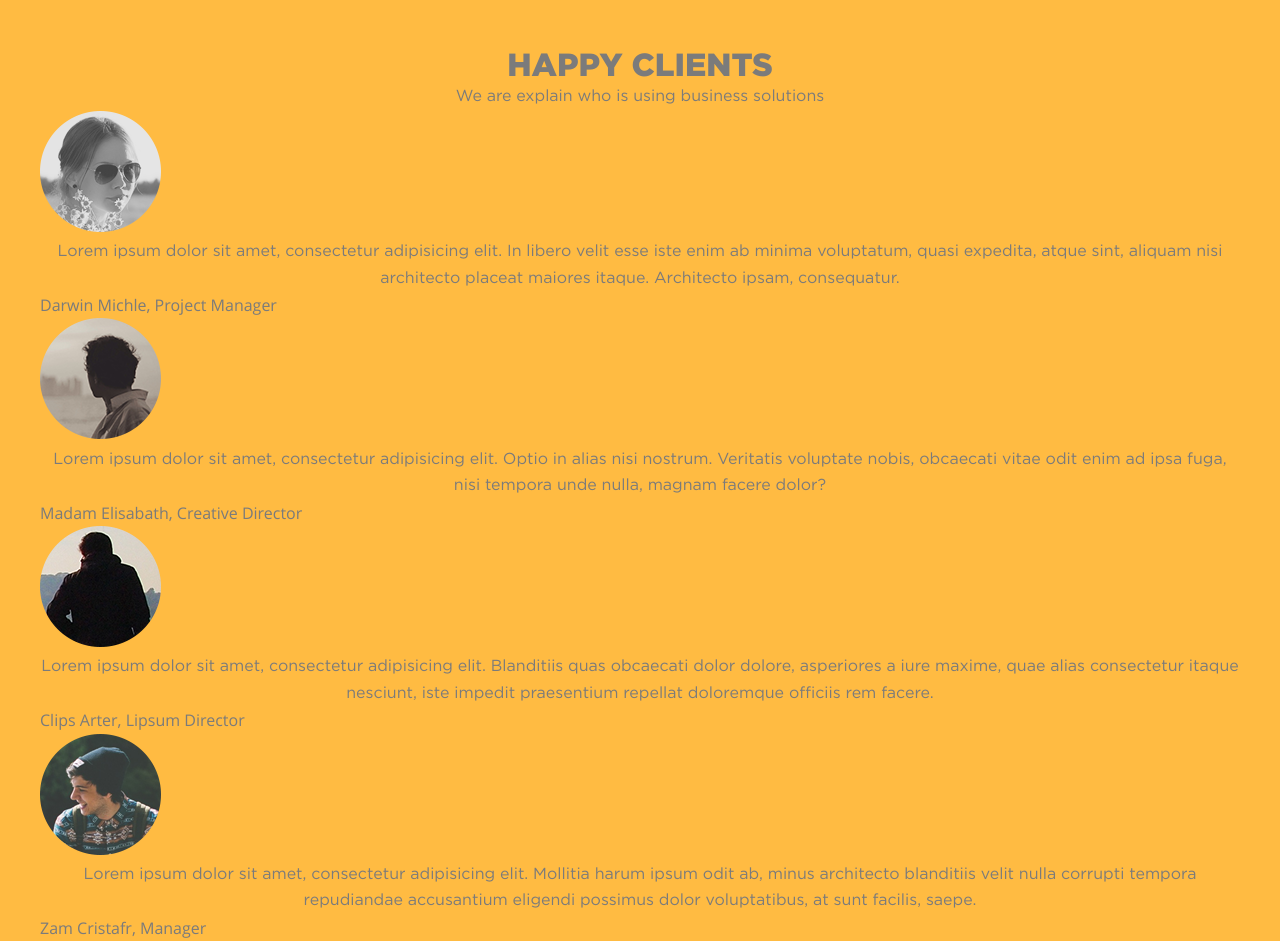
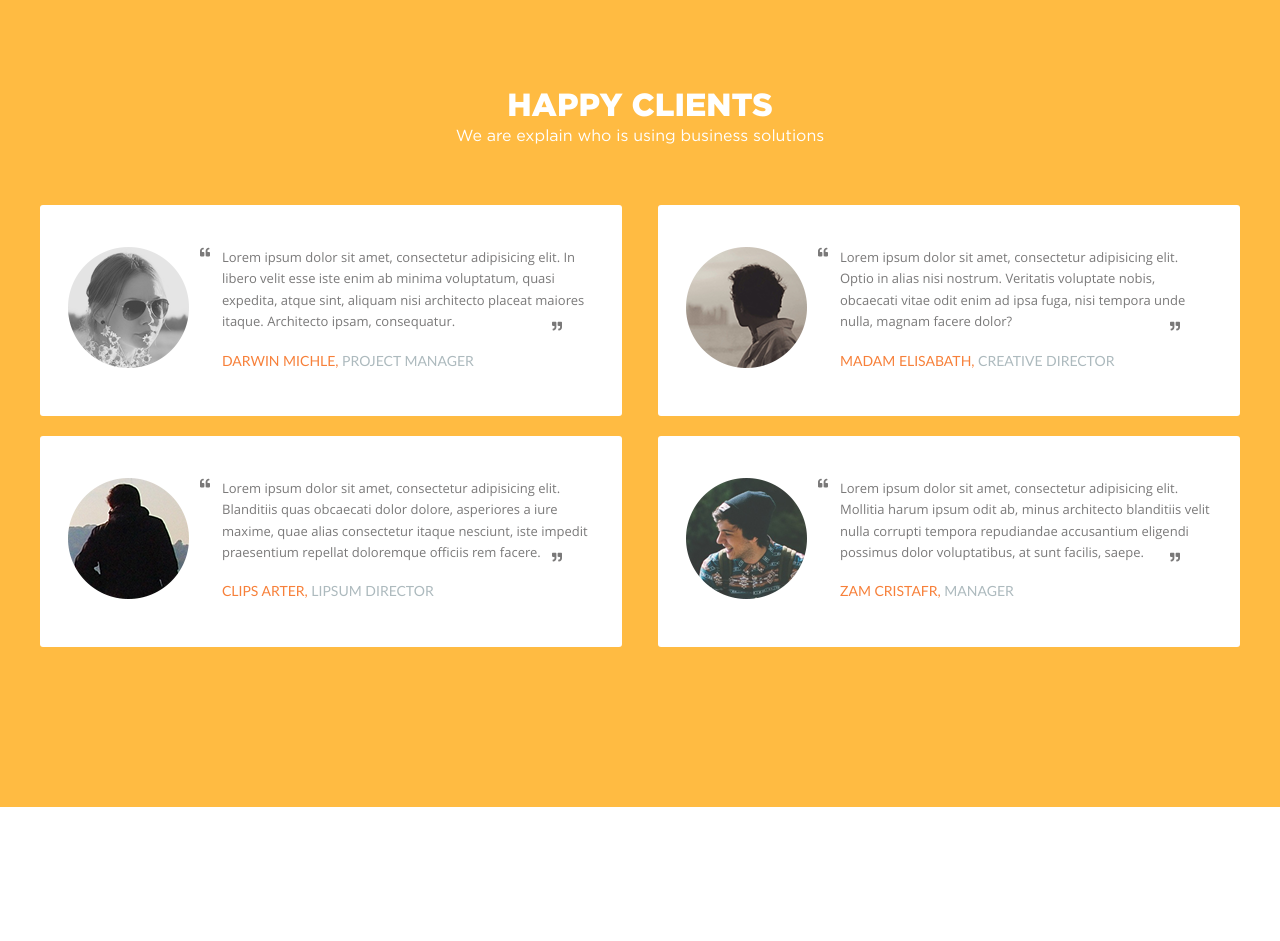
Before and after one commit to igorChechura/project-1, a website: page app/index.html in a window 1280 px wide. Shown: the part 4200-5141 px from the top of the page. After the commit the page ends 5007 px from the top, so only its background shows below. Drawn offline with Linux system fonts and the light colour scheme.

Commit message:
Finished Clients section

```diff
--- a/app/index.html
+++ b/app/index.html
@@ -202,26 +202,34 @@
 		<div class="wrapper">
 			<h2>Happy Clients</h2>
 			<p>We are explain who is using business solutions</p>
-			<div class="review grid">
+			<div class="clients-content grid">
 				<div class="item">
 					<img src="img/review-1.png" alt="">
+					<i class="fas fa-quote-left"></i>
 					<p>Lorem ipsum dolor sit amet, consectetur adipisicing elit. In libero velit esse iste enim ab minima voluptatum, quasi expedita, atque sint, aliquam nisi architecto placeat maiores itaque. Architecto ipsam, consequatur.</p>
-					<span>Darwin Michle, Project Manager</span>
+					<i class="fas fa-quote-right"></i>
+					<p class="author"><span>Darwin Michle,</span> Project Manager</p>
 				</div>
 				<div class="item">
 					<img src="img/review-2.png" alt="">
+					<i class="fas fa-quote-left"></i>
 					<p>Lorem ipsum dolor sit amet, consectetur adipisicing elit. Optio in alias nisi nostrum. Veritatis voluptate nobis, obcaecati vitae odit enim ad ipsa fuga, nisi tempora unde nulla, magnam facere dolor?</p>
-					<span>Madam Elisabath, Creative Director</span>
+					<i class="fas fa-quote-right"></i>
+					<p class="author"><span>Madam Elisabath,</span> Creative Director</p>
 				</div>
 				<div class="item">
 					<img src="img/review-3.png" alt="">
+					<i class="fas fa-quote-left"></i>
 					<p>Lorem ipsum dolor sit amet, consectetur adipisicing elit. Blanditiis quas obcaecati dolor dolore, asperiores a iure maxime, quae alias consectetur itaque nesciunt, iste impedit praesentium repellat doloremque officiis rem facere.</p>
-					<span>Clips Arter, Lipsum Director</span>
+					<i class="fas fa-quote-right"></i>
+					<p class="author"><span>Clips Arter,</span> Lipsum Director</p>
 				</div>
 				<div class="item">
 					<img src="img/review-4.png" alt="">
+					<i class="fas fa-quote-left"></i>
 					<p>Lorem ipsum dolor sit amet, consectetur adipisicing elit. Mollitia harum ipsum odit ab, minus architecto blanditiis velit nulla corrupti tempora repudiandae accusantium eligendi possimus dolor voluptatibus, at sunt facilis, saepe.</p>
-					<span>Zam Cristafr, Manager</span>
+					<i class="fas fa-quote-right"></i>
+					<p class="author"><span>Zam Cristafr,</span> Manager</p>
 				</div>
 			</div>
 		</div>
--- a/app/sass/main.sass
+++ b/app/sass/main.sass
@@ -361,7 +361,48 @@ section
 
 .clients
 	background-color: $accent-orange
-
+	padding-top: 140px
+	padding-bottom: 160px
+	h2, p
+		color: #fff
+	p
+		margin-bottom: 54px
+	&-content
+		grid-template-columns: 1fr 1fr
+		grid-row-gap: 20px
+		grid-column-gap: 36px
+		.item
+			position: relative
+			padding: 42px 28px
+			background-color: #fff
+			border-radius: 3px
+			img
+				float: left
+			.svg-inline--fa
+				font-size: 10px
+				position: absolute
+				color: #7A7979
+				&.fa-quote-left
+					left: 160px
+				&.fa-quote-right
+					bottom: 85px
+					right: 60px
+			p
+				margin-bottom: 0
+				padding-left: 154px
+				font-family: opensans-myproject, sans-serif
+				font-size: 13px
+				text-align: 22px
+				color: #7A7979
+				text-align: left
+			p.author
+				margin-top: 18px
+				text-transform: uppercase
+				font-family: lato-myproject, sans-serif
+				font-size: 14px
+				color: #adbabe
+				span
+					color: #f7803a
 
 
 
```
Also changed, not shown: app/css/main.min.css.
